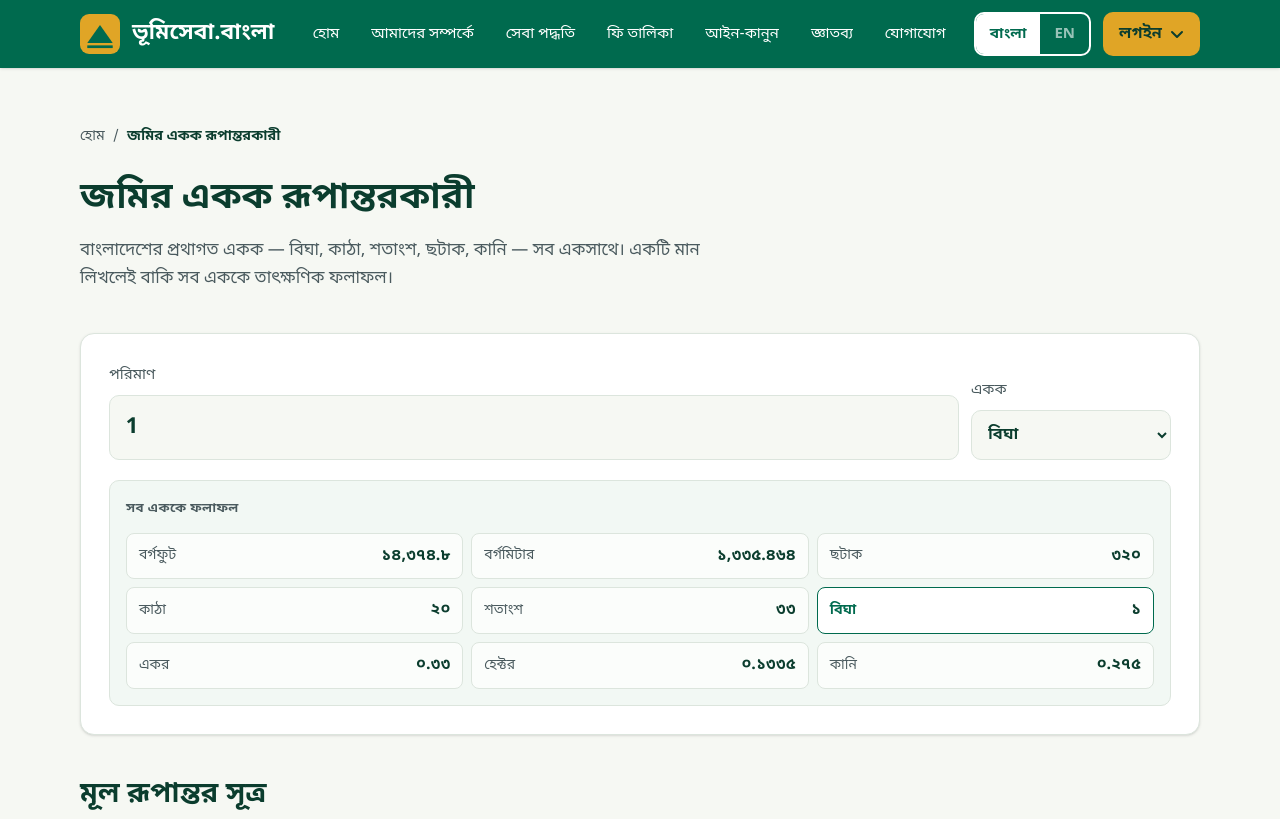
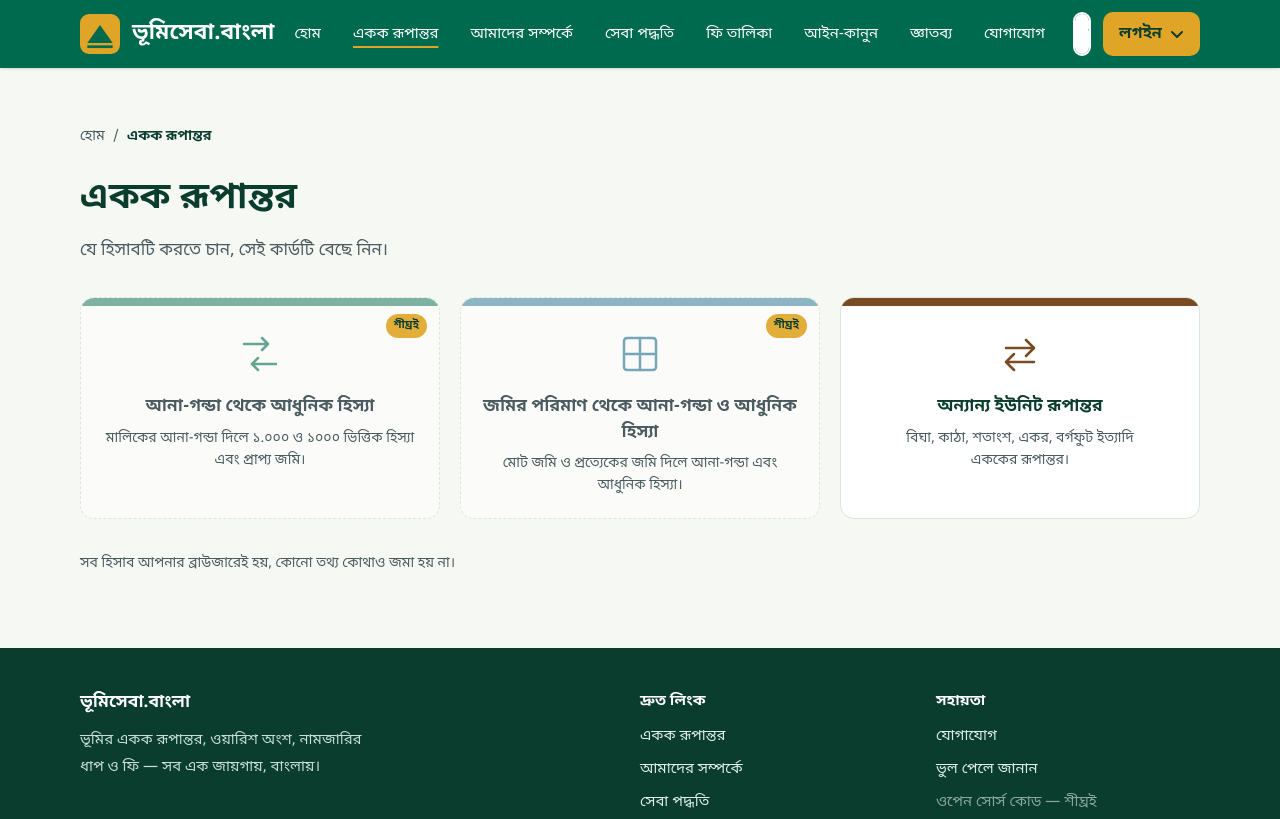
Before and after one commit to bhumiseba/bhumisheba-site, an Astro site: page /converter in a window 1280 px wide. Shown: the top 819 px of the page. Built offline with nearby package versions, Linux system fonts and the light colour scheme; Astro itself is replaced by a stand-in of ours.

Commit message:
একক রূপান্তর মেনু ও তিন-কার্ডের পাতা; পুরনো পাতা /converter/other-এ

```diff
--- a/src/data/site.js
+++ b/src/data/site.js
@@ -1,6 +1,7 @@
 // প্রধান মেনু
 export const menu = [
   { name: "হোম", href: "/" },
+  { name: "একক রূপান্তর", href: "/converter" },
   { name: "আমাদের সম্পর্কে", href: "/about" },
   { name: "সেবা পদ্ধতি", href: "/process" },
   { name: "ফি তালিকা", href: "/fees" },
--- /dev/null
+++ b/src/pages/converter/index.astro
@@ -0,0 +1,94 @@
+---
+import Layout from '../../layouts/Layout.astro';
+
+// status: "live" → ক্লিকযোগ্য · "soon" → নিষ্ক্রিয় + ব্যাজ
+// কার্ড ১ ও ২ চালু করতে: href বদলে status "live" করা হবে
+const cards = [
+  {
+    name: 'আনা-গন্ডা থেকে আধুনিক হিস্যা',
+    desc: 'মালিকের আনা-গন্ডা দিলে ১.০০০ ও ১০০০ ভিত্তিক হিস্যা এবং প্রাপ্য জমি।',
+    href: '#',
+    status: 'soon',
+    color: '#006A4E',
+    icon: '<path d="M8 14h24M26 8l6 6-6 6M40 34H16M22 28l-6 6 6 6"/>',
+  },
+  {
+    name: 'জমির পরিমাণ থেকে আনা-গন্ডা ও আধুনিক হিস্যা',
+    desc: 'মোট জমি ও প্রত্যেকের জমি দিলে আনা-গন্ডা এবং আধুনিক হিস্যা।',
+    href: '#',
+    status: 'soon',
+    color: '#1F6F8B',
+    icon: '<rect x="8" y="8" width="32" height="32" rx="3"/><path d="M8 24h32M24 8v32"/>',
+  },
+  {
+    name: 'অন্যান্য ইউনিট রূপান্তর',
+    desc: 'বিঘা, কাঠা, শতাংশ, একর, বর্গফুট ইত্যাদি এককের রূপান্তর।',
+    href: '/converter/other',
+    status: 'live',
+    color: '#7A4B22',
+    icon: '<path d="M10 18h26M30 10l8 8-8 8M38 32H12M18 24l-8 8 8 8"/>',
+  },
+];
+---
+<Layout
+  title="একক রূপান্তর — ভূমিসেবা.বাংলা"
+  description="আনা-গন্ডা থেকে আধুনিক হিস্যা, জমির পরিমাণ থেকে হিস্যা এবং অন্যান্য জমির একক রূপান্তর।"
+>
+  <section class="mx-auto max-w-[1160px] px-4 py-10 md:px-5 md:py-14">
+
+    <nav aria-label="ব্রেডক্রাম্ব" class="mb-6 text-[14px] text-muted">
+      <ol class="flex flex-wrap items-center gap-2">
+        <li><a href="/" class="transition-colors hover:text-deep hover:underline">হোম</a></li>
+        <li aria-hidden="true">/</li>
+        <li><span aria-current="page" class="font-semibold text-deep">একক রূপান্তর</span></li>
+      </ol>
+    </nav>
+
+    <header class="mb-8">
+      <h1 class="mb-3 text-h1 font-bold text-deep">একক রূপান্তর</h1>
+      <p class="max-w-[640px] text-[17px] leading-relaxed text-muted">
+        যে হিসাবটি করতে চান, সেই কার্ডটি বেছে নিন।
+      </p>
+    </header>
+
+    <div class="grid gap-4 md:grid-cols-3 md:gap-5">
+      {cards.map((c) => c.status === 'live' ? (
+        <a
+          href={c.href}
+          class="group relative flex min-h-[220px] flex-col overflow-hidden rounded-[var(--radius-card)] border border-line bg-white transition hover:-translate-y-1 hover:border-flag/50 hover:shadow-md focus-visible:-translate-y-1"
+        >
+          <div class="h-2 transition-all group-hover:h-3" style={`background:${c.color}`}></div>
+          <div class="mt-5 flex h-14 items-center justify-center" style={`color:${c.color}`}>
+            <svg width="48" height="48" viewBox="0 0 48 48" fill="none" stroke="currentColor"
+                 stroke-width="2.5" stroke-linecap="round" stroke-linejoin="round"
+                 aria-hidden="true" set:html={c.icon}></svg>
+          </div>
+          <div class="px-4 pt-3 text-center text-[17px] font-bold leading-[1.5] text-deep">{c.name}</div>
+          <p class="px-4 pb-5 pt-2 text-center text-[14px] leading-[1.6] text-muted">{c.desc}</p>
+        </a>
+      ) : (
+        <div
+          aria-disabled="true"
+          class="relative flex min-h-[220px] flex-col overflow-hidden rounded-[var(--radius-card)] border border-dashed border-line bg-white/60"
+        >
+          <div class="h-2 opacity-50" style={`background:${c.color}`}></div>
+          <span class="absolute right-3 top-4 rounded-full bg-gold/90 px-2 py-0.5 text-[11px] font-bold text-deep">
+            শীঘ্রই
+          </span>
+          <div class="mt-5 flex h-14 items-center justify-center opacity-60" style={`color:${c.color}`}>
+            <svg width="48" height="48" viewBox="0 0 48 48" fill="none" stroke="currentColor"
+                 stroke-width="2.5" stroke-linecap="round" stroke-linejoin="round"
+                 aria-hidden="true" set:html={c.icon}></svg>
+          </div>
+          <div class="px-4 pt-3 text-center text-[17px] font-bold leading-[1.5] text-muted">{c.name}</div>
+          <p class="px-4 pb-5 pt-2 text-center text-[14px] leading-[1.6] text-muted">{c.desc}</p>
+        </div>
+      ))}
+    </div>
+
+    <p class="mt-8 flex items-center gap-2 text-[14px] text-muted">
+      সব হিসাব আপনার ব্রাউজারেই হয়, কোনো তথ্য কোথাও জমা হয় না।
+    </p>
+
+  </section>
+</Layout>
--- a/src/pages/converter.astro
+++ b/src/pages/converter/other.astro
@@ -1,6 +1,6 @@
 ---
-import Layout from '../layouts/Layout.astro';
-import { units, toShotangsho, fmtBn } from '../data/landUnits.js';
+import Layout from '../../layouts/Layout.astro';
+import { units, toShotangsho, fmtBn } from '../../data/landUnits.js';
 
 // সার্ভার-সাইডে সোর্স একক থেকে সব টার্গেট এককে প্রি-ক্যালকুলেট ফ্যাক্টর
 const conversionMatrix: Record<string, Record<string, number>> = {};
@@ -12,7 +12,7 @@ for (const from of units) {
 }
 ---
 <Layout
-  title="জমির একক রূপান্তরকারী — ভূমিসেবা.বাংলা"
+  title="অন্যান্য ইউনিট রূপান্তর — ভূমিসেবা.বাংলা"
   description="বিঘা, কাঠা, শতাংশ, ছটাক, একর, হেক্টর, বর্গফুট — যেকোনো একক থেকে সব এককে রূপান্তর করুন, তাৎক্ষণিক।"
 >
   <section class="mx-auto max-w-[1160px] px-4 py-10 md:px-5 md:py-14">
@@ -22,12 +22,14 @@ for (const from of units) {
       <ol class="flex flex-wrap items-center gap-2">
         <li><a href="/" class="transition-colors hover:text-deep hover:underline">হোম</a></li>
         <li aria-hidden="true">/</li>
-        <li><span aria-current="page" class="font-semibold text-deep">জমির একক রূপান্তরকারী</span></li>
+        <li><a href="/converter" class="transition-colors hover:text-deep hover:underline">একক রূপান্তর</a></li>
+        <li aria-hidden="true">/</li>
+        <li><span aria-current="page" class="font-semibold text-deep">অন্যান্য ইউনিট রূপান্তর</span></li>
       </ol>
     </nav>
 
     <header class="mb-10">
-      <h1 class="mb-3 text-h1 font-bold text-deep">জমির একক রূপান্তরকারী</h1>
+      <h1 class="mb-3 text-h1 font-bold text-deep">অন্যান্য ইউনিট রূপান্তর</h1>
       <p class="max-w-[640px] text-[17px] leading-relaxed text-muted">
         বাংলাদেশের প্রথাগত একক — বিঘা, কাঠা, শতাংশ, ছটাক, কানি — সব একসাথে।
         একটি মান লিখলেই বাকি সব এককে তাৎক্ষণিক ফলাফল।
@@ -98,14 +100,15 @@ for (const from of units) {
     <div class="mt-8 rounded-[14px] border border-line bg-white p-5 text-[15px] leading-relaxed">
       <strong class="text-deep">নোট:</strong>
       বিঘা, কানি ও গন্ডার মান অঞ্চলভেদে ভিন্ন হয়। এখানে ১ বিঘা = ৩৩ শতাংশ এবং ১ কানি = ১২০ শতাংশ ধরা হয়েছে,
-      কিন্তু কোথাও কোথাও এর চেয়ে কম বা বেশি। সরকারি দলিলে শতাংশ বা বর্গফুট ব্যবহারই নিরাপদ।
+      কিন্তু কোথাও কোথাও এর চেয়ে কম বা বেশি। এই মানগুলোর সরকারি সূত্র এখনো মেলানো হয়নি, তাই ফলাফল আনুমানিক ধরুন।
+      সরকারি দলিলে শতাংশ বা বর্গফুট ব্যবহারই নিরাপদ।
       আইনি কাজে নিজ জেলা রেকর্ড অফিসের মান যাচাই করে নিন।
     </div>
 
   </section>
 
   <script>
-    import { units, toShotangsho } from '../data/landUnits.js';
+    import { units, toShotangsho } from '../../data/landUnits.js';
 
     const input = document.getElementById('conv-value') as HTMLInputElement;
     const select = document.getElementById('conv-unit') as HTMLSelectElement;
```
